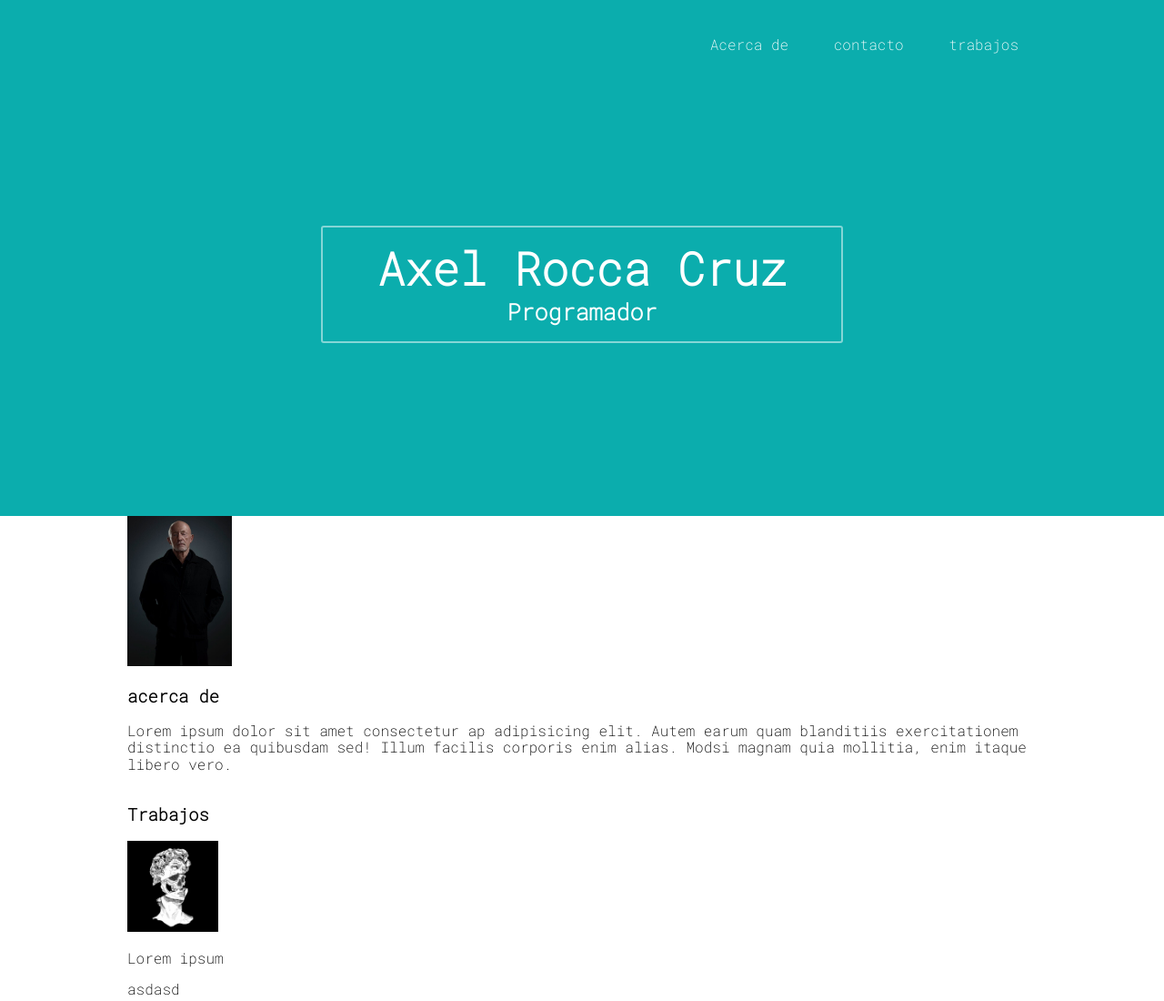
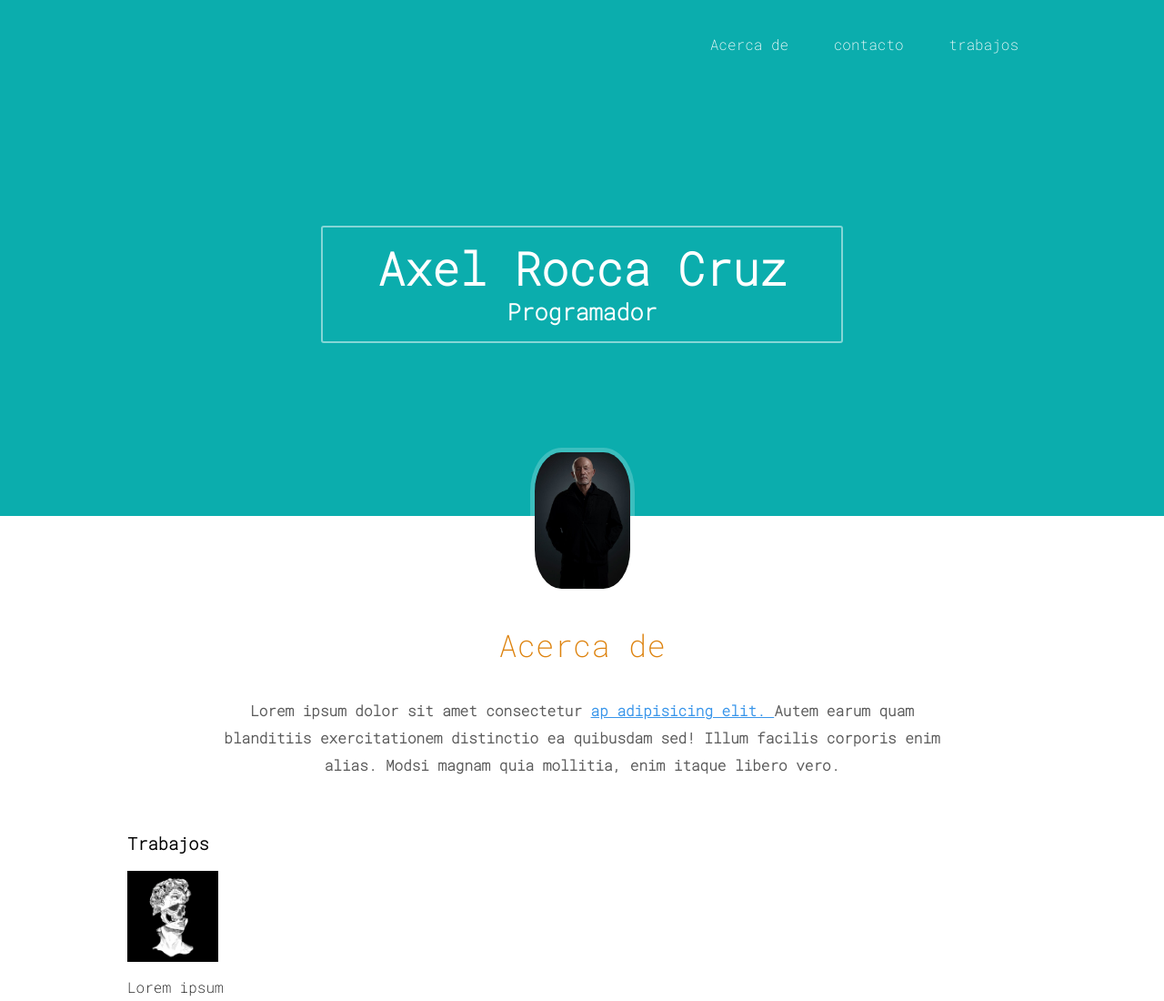
Before and after one commit to Qzxell/Pagina_Personal, a plain HTML site: page index.html in a window 1280 px wide. Shown: the top 1100 px of the page at 91% size. Drawn offline with Linux system fonts and the light colour scheme.

Commit message:
terminando el acerca de

```diff
--- a/index.css
+++ b/index.css
@@ -60,3 +60,39 @@ header .contenedor-texto .texto .profesion {
    font-size: 25px;
    line-height: 25px;
 }
+.main .contenedor {
+   overflow: visible;
+}
+.main .acerca-de {
+   text-align: center;
+}
+.main .acerca-de .foto {
+   margin-top: -75px;
+}
+.main .acerca-de .foto img {
+   border-radius: 30%;
+   vertical-align: top;
+   border: 5px solid rgba(255,255,255,0.2);
+}
+.main .acerca-de .texto {
+   color: #5a5a5a;
+   font-weight:600 ;
+   font-size: 1em;
+   line-height: 30px;
+   width: 80%;
+   margin: 40px auto 60px auto;
+}
+
+.main .acerca-de .titulo {
+   font-size: 34px;
+   line-height: 34px;
+   margin-bottom: 40px;
+   font-weight: 300;
+   color: #dd820d;
+   text-align: center;
+}
+
+.main .acerca-de .texto .bold {
+   color: #3895ea;
+   text-decoration: underline;
+}
--- a/index.html
+++ b/index.html
@@ -36,7 +36,7 @@
                <img src="./img/yo.jpeg" alt="Axel Rocca Cruz" width="115">
             </div>
             <div class="texto">
-               <h3 class="tituolo">acerca de</h3>
+               <h3 class="titulo">Acerca de</h3>
                <p>Lorem ipsum dolor sit amet consectetur <span class="bold"> ap adipisicing elit. </span>Autem earum quam blanditiis exercitationem distinctio ea quibusdam sed! Illum facilis corporis enim alias. Modsi magnam quia mollitia, enim itaque libero vero.</p>
             </div>
          </div>
```
